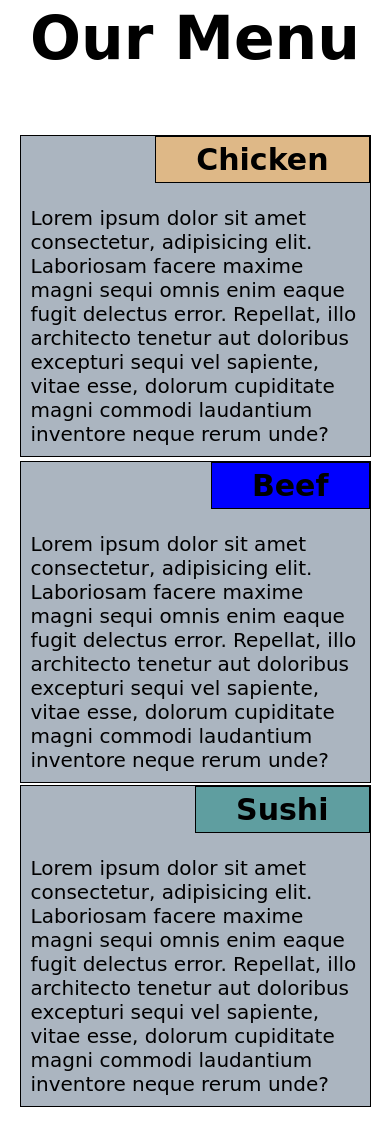
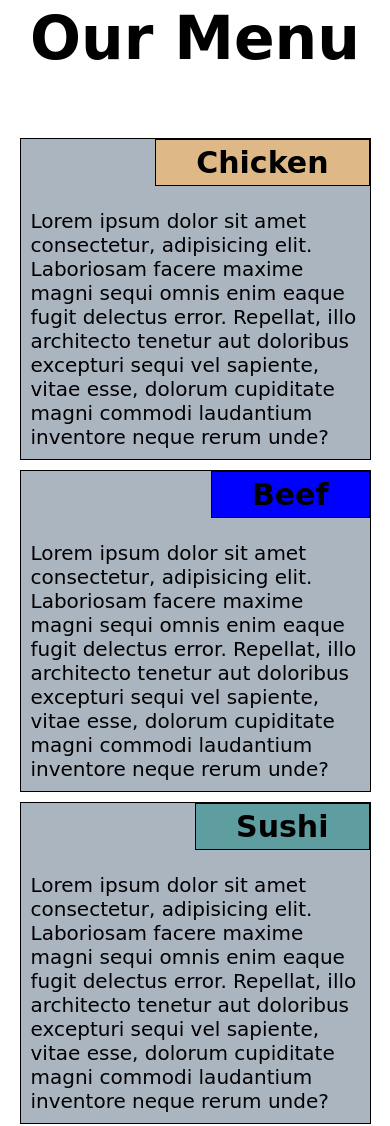
Before and after one commit to oniChan1226/mod2_solution, a plain HTML site: page index.html in a window 390 px wide. Shown: the part 37-1163 px from the top of the page. Drawn offline with Linux system fonts and the light colour scheme.

Commit message:
Update style.css

```diff
--- a/style.css
+++ b/style.css
@@ -50,19 +50,19 @@ section > p{
 #box-1{
     float: left;
     width: 30%;
-    /* margin: 15px; */
+    margin: 15px;
 }
 
 #box-2{
     float: left;
     width: 30%;
-    /* margin: 15px; */
+    margin: 15px;
 }
 
 #box-3{
     float: left;
     width: 30%;
-    /* margin: 15px; */
+    margin: 15px;
 }
 
 #box-title-1{
@@ -101,20 +101,20 @@ section > p{
     #box-1 {
         width: 100%;
         clear: both;
-        margin:2px 0px ;
+        margin: 5px 0px 5px 0px;
         /* margin: 5px; */
     }
     #box-2 {
         width: 100%;
         clear: both;
-        margin-top: 2px;
+        margin: 5px 0px 5px 0px;
 
         /* margin: 5px; */
     }
     #box-3 {
         width: 100%;
         clear: both;
-        margin-top: 2px;
+        margin: 5px 0px 5px 0px;
 
         /* margin: 5px; */
     }
```
